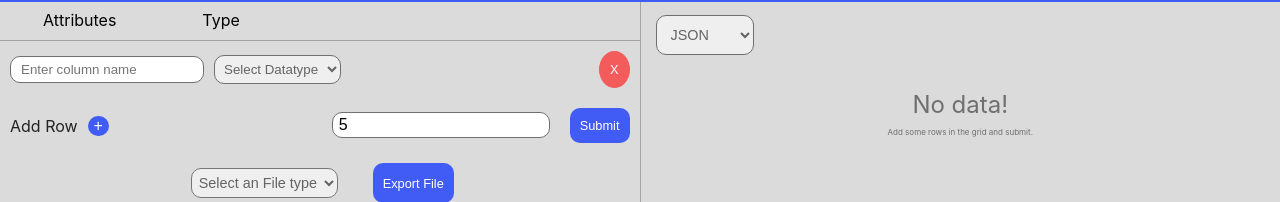
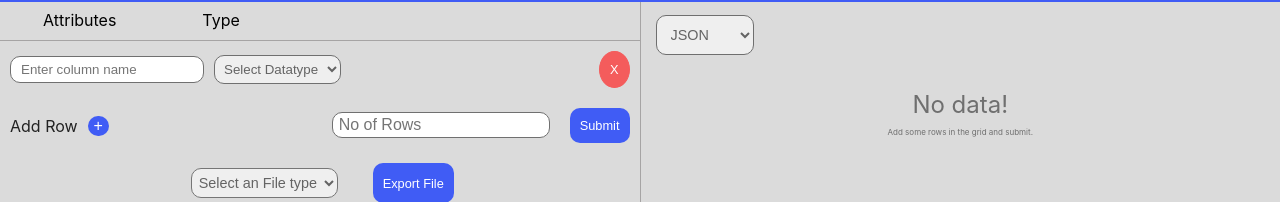
Before and after one commit to jeevan20/Test-Data-Generator, a React (Create React App) app in the folder client/: page /generator in a window 1280 px wide. Shown: the part 80-282 px from the top of the page. Built offline with nearby package versions, Linux system fonts and the light colour scheme.

Commit message:
Update Generator.js

```diff
--- a/client/src/Pages/Generator.js
+++ b/client/src/Pages/Generator.js
@@ -197,7 +197,6 @@ function Generator() {
             <div className="row_input">
               <input
                 type="number"
-                value={numRow}
                 placeholder="No of Rows"
                 className="input-attribute-count"
                 onChange={(e) => {
```
